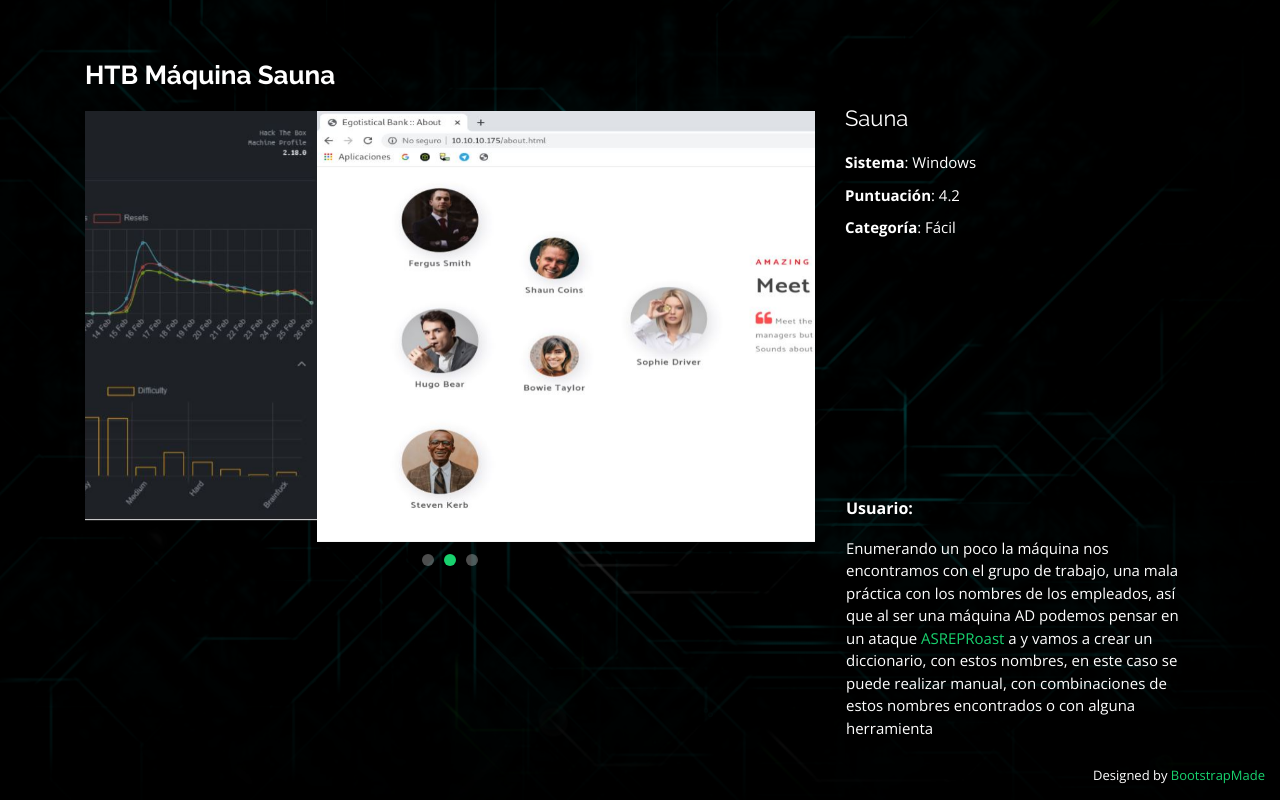
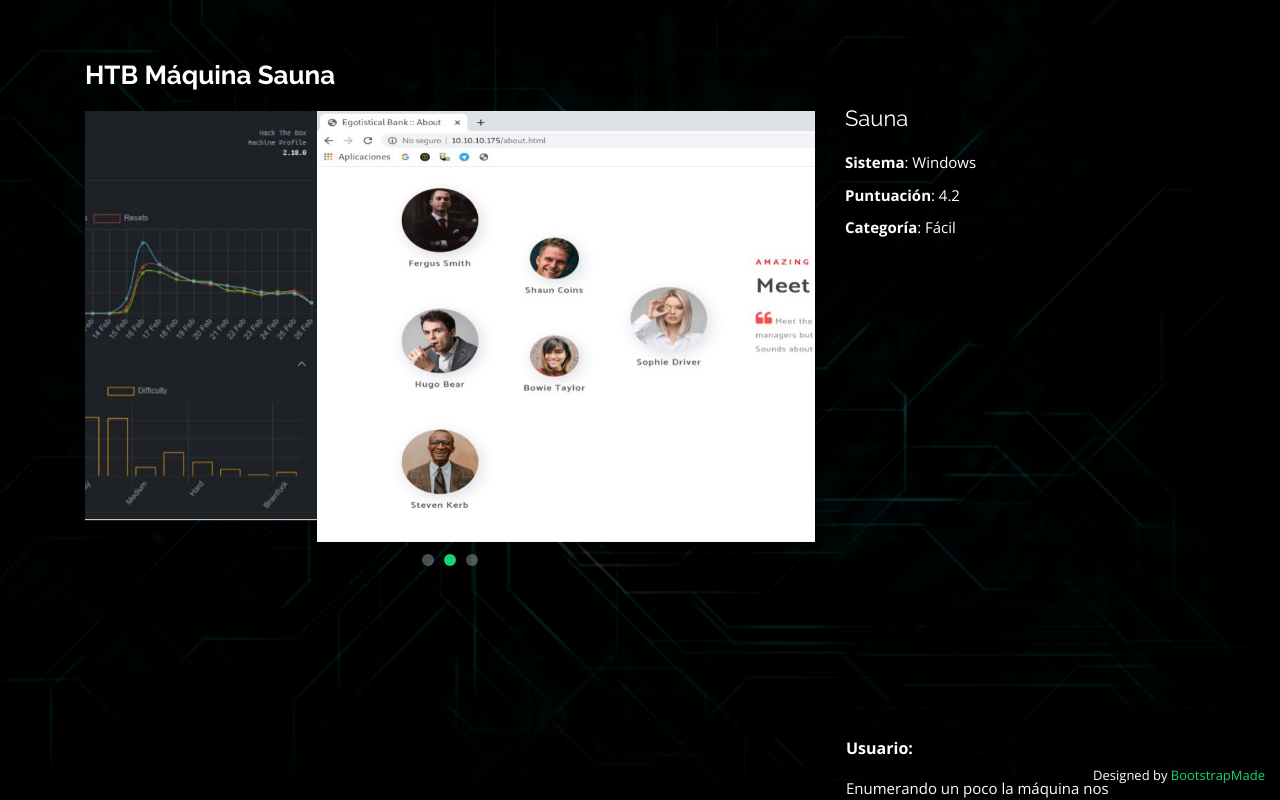
Before and after one commit to angussMoody/angussMoody.pagina, a plain HTML site: page portfolio-details.html in a window 1280 px wide. Drawn offline with nearby package versions, Linux system fonts and the light colour scheme.

Commit message:
update
update

```diff
--- a/portfolio-details.html
+++ b/portfolio-details.html
@@ -62,7 +62,7 @@
               <li><strong>Categoría</strong>: Fácil</li>
             </ul>
 
-            <br><br><br><br><br><br><br><br><br><br>
+            <br><br><br><br><br><br><br><br><br><br><br><br><br><br><br><br><br><br><br><br>
 
             <table>
               <tr>
@@ -74,7 +74,7 @@
                 <td>
                   <p>
                     Enumerando un poco la máquina nos encontramos con el grupo de trabajo, una mala práctica con los nombres de los empleados, así que al ser una máquina AD podemos pensar en un ataque
-                    <a href="https://www.tarlogic.com/en/blog/how-to-attack-kerberos/"> ASREPRoast </a> a y vamos a crear un diccionario, con estos nombres, en este caso se puede realizar manual, con combinaciones de estos nombres encontrados o con alguna herramienta
+                    <a href="https://www.tarlogic.com/en/blog/how-to-attack-kerberos/"> ASREPRoast, </a> vamos a crear un diccionario, con estos nombres, en este caso se puede realizar manual, con combinaciones de estos nombres encontrados o con alguna herramienta
                   </p>
                 </td>
               </tr>
```
